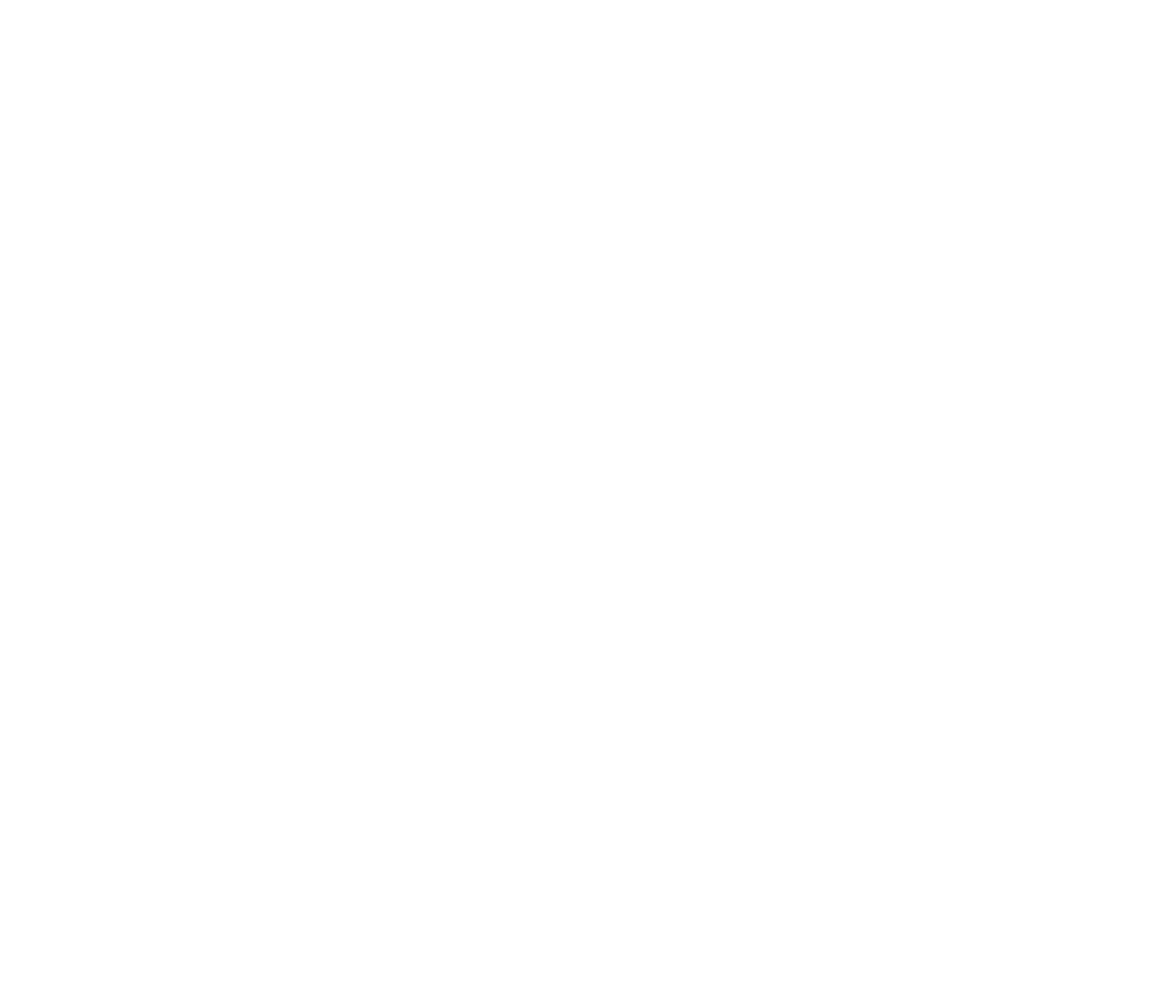
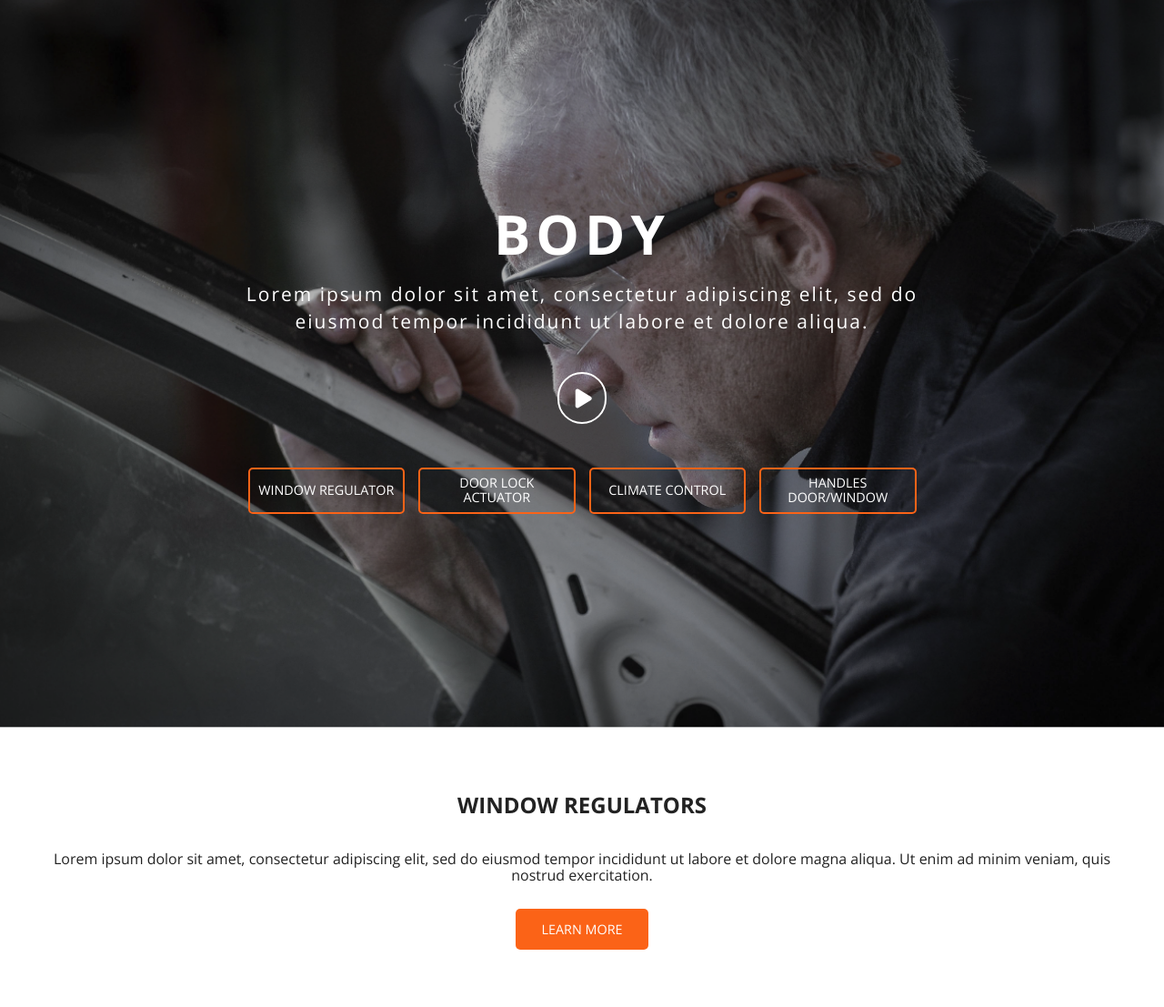
Before and after one commit to johnnymackcodes/dorman-landing-page, a website built with Parcel: page index.html in a window 1280 px wide. Shown: the whole page at 91% size. Before the commit the page ends 800 px from the top, so only its background shows below. Built offline with nearby package versions, Linux system fonts and the light colour scheme.

Commit message:
- Amended package.json to include proper naming conventions   - Added hero images   - Updated index files with hero and intro sections

```diff
--- a/css/main.css
+++ b/css/main.css
@@ -15,6 +15,10 @@ html {
   color: #222;
   font-size: 1em;
   line-height: 1.4;
+}
+
+body {
+  font-family: 'Open Sans', sans-serif;
 }
 
 /*
@@ -86,6 +90,108 @@ textarea {
 /* ==========================================================================
    Author's custom styles
    ========================================================================== */
+
+
+section.header-video {
+  background: url(../img/hero-banner.png) no-repeat top / cover;
+  display: flex;
+  height: 100vh;
+  width: 100vw;
+  align-items: center;
+}
+
+.content-container {
+  text-align: center;
+  margin: 0 auto;
+  max-width: 750px;
+}
+
+.content-container > h1 {
+  text-align: center;
+  font: normal normal bold 60px/60px Open Sans;
+  letter-spacing: 6px;
+  color: #fff;
+  text-transform: uppercase;
+  margin: 0;
+}
+
+.content-container > p {
+  text-align: center;
+  font: normal normal normal 21px/30px Open Sans;
+  letter-spacing: 2px;
+  color: #fff;
+  margin: 1em 0;
+}
+
+.content-container > .button-container {
+  display: flex;
+  justify-content: space-between;
+}
+
+.content-container > .button-container > button {
+  background: transparent;
+  border: 2px solid #FB6317;
+  color: white;
+  border-radius: 5px;
+  padding: .5em;
+  flex: 1 0 23%;
+  margin: 1%;
+  text-transform: uppercase;
+  font-size: calc(.5em + .5vw);
+  transition: background-color 0.25s ease;
+}
+
+.content-container > .button-container > button:hover {
+  background: #FB6317;
+}
+
+.fa-play:before {
+  color: white;
+  font-size: 1.5em;
+  margin: 20px 20px 40px !important;
+  display: block;
+  border: 2px solid;
+  padding: .6em .6em .6em .75em;
+  border-radius: 90px;
+  text-align: center;
+  transition: background-color 0.25s ease;
+}
+
+.fa-play:hover:before {
+  background: white;
+  color: black;
+  border-color: white;
+}
+
+section.intro-copy {
+  display: flex;
+  flex-flow: column nowrap;
+  align-items: center;
+  text-align: center;
+  padding: 4vw;
+}
+
+section.intro-copy h2{
+
+}
+
+section.intro-copy > button {
+  background: #FB6317;
+  color: white;
+  border-radius: 5px;
+  padding: 1em 2em;
+  margin: 1%;
+  text-transform: uppercase;
+  border: none;
+  font-size: calc(.5em + .5vw);
+  transition: background-color 0.25s ease;
+}
+
+section.intro-copy > button:hover {
+  background: transparent;
+  border: 2px solid #FB6317;
+  color: #FB6317;
+}
 
 /* ==========================================================================
    Helper classes
@@ -180,9 +286,9 @@ textarea {
 }
 
 @media print,
-  (-webkit-min-device-pixel-ratio: 1.25),
-  (min-resolution: 1.25dppx),
-  (min-resolution: 120dpi) {
+(-webkit-min-device-pixel-ratio: 1.25),
+(min-resolution: 1.25dppx),
+(min-resolution: 120dpi) {
   /* Style adjustments for high resolution devices */
 }
 
--- a/index.html
+++ b/index.html
@@ -18,12 +18,36 @@
 
   <link rel="stylesheet" href="css/normalize.css">
   <link rel="stylesheet" href="css/main.css">
-
+  <link rel="preconnect" href="https://fonts.gstatic.com">
+  <link
+    href="https://fonts.googleapis.com/css2?family=Open+Sans:ital,wght@0,300;0,400;0,600;0,700;0,800;1,300;1,400;1,600;1,700;1,800&display=swap"
+    rel="stylesheet">
+  <script src="https://kit.fontawesome.com/49c2696b03.js" crossorigin="anonymous"></script>
   <meta name="theme-color" content="#fafafa">
 </head>
 
 <body>
-
+<main>
+  <section class="header-video">
+    <div class="content-container">
+      <h1>Body</h1>
+      <p>Lorem ipsum dolor sit amet, consectetur adipiscing elit, sed do eiusmod tempor incididunt ut labore et dolore
+        aliqua.</p>
+      <span class="play-button"><i class="fas fa-play"></i></span>
+      <div class="button-container">
+        <button onClick="window.location.href = '#'">Window regulator</button>
+        <button onClick="window.location.href = '#'">Door lock actuator</button>
+        <button onClick="window.location.href = '#'">Climate control</button>
+        <button onClick="window.location.href = '#'">Handles door/window</button>
+      </div>
+    </div>
+  </section>
+  <section class="intro-copy">
+    <h2>WINDOW REGULATORS</h2>
+    <p>Lorem ipsum dolor sit amet, consectetur adipiscing elit, sed do eiusmod tempor incididunt ut labore et dolore magna aliqua. Ut enim ad minim veniam, quis nostrud exercitation.</p>
+    <button onClick="window.location.href = '#'">Learn more</button>
+  </section>
+</main>
 <!-- Add your site or application content here -->
 <script src="js/vendor/modernizr-3.11.2.min.js"></script>
 <script src="js/plugins.js"></script>
@@ -31,8 +55,15 @@
 
 <!-- Google Analytics: change UA-XXXXX-Y to be your site's ID. -->
 <script>
-    window.ga = function () { ga.q.push(arguments) }; ga.q = []; ga.l = +new Date;
-    ga('create', 'UA-XXXXX-Y', 'auto'); ga('set', 'anonymizeIp', true); ga('set', 'transport', 'beacon'); ga('send', 'pageview')
+  window.ga = function () {
+    ga.q.push(arguments)
+  };
+  ga.q = [];
+  ga.l = +new Date;
+  ga('create', 'UA-XXXXX-Y', 'auto');
+  ga('set', 'anonymizeIp', true);
+  ga('set', 'transport', 'beacon');
+  ga('send', 'pageview')
 </script>
 <script src="https://www.google-analytics.com/analytics.js" async></script>
 </body>
--- a/package.json
+++ b/package.json
@@ -17,7 +17,7 @@
   },
   "repository": {
     "type": "git",
-    "url": "git+https://github.com/rsp/node-caught.git"
+    "url": "git+https://github.com/johnnymackcodes/dorman-landing-page.git"
   },
   "version": "1.0.0",
   "dependencies": {
```
Also changed, not shown: img/hero-banner.png (added), 1 other file. Lines whose indentation alone changed are shown as unchanged.
